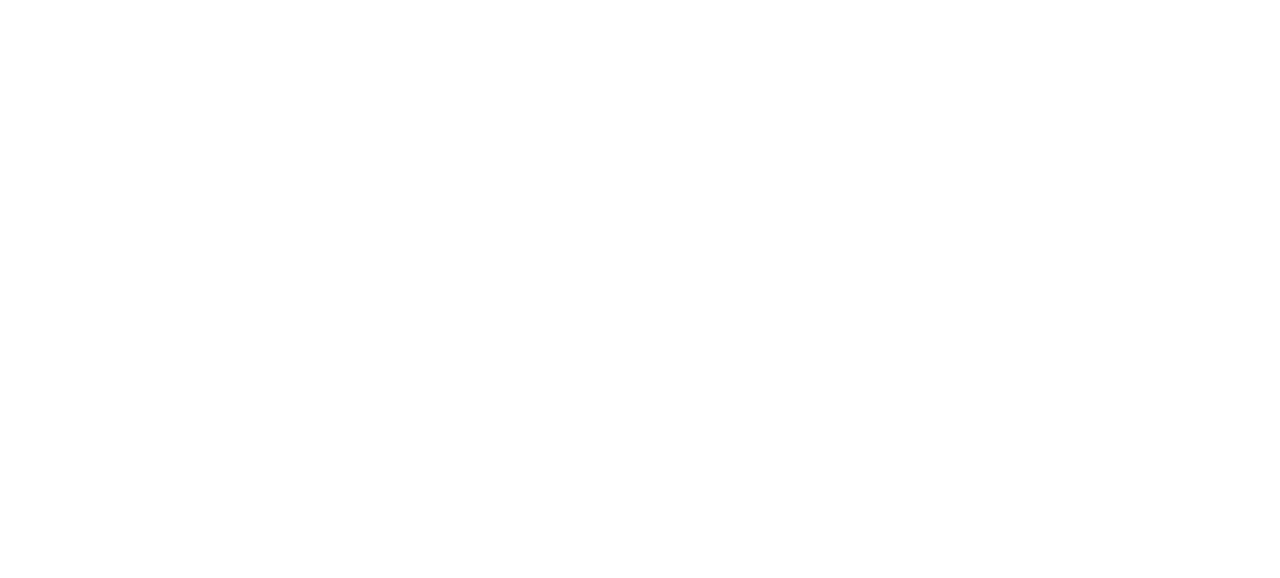
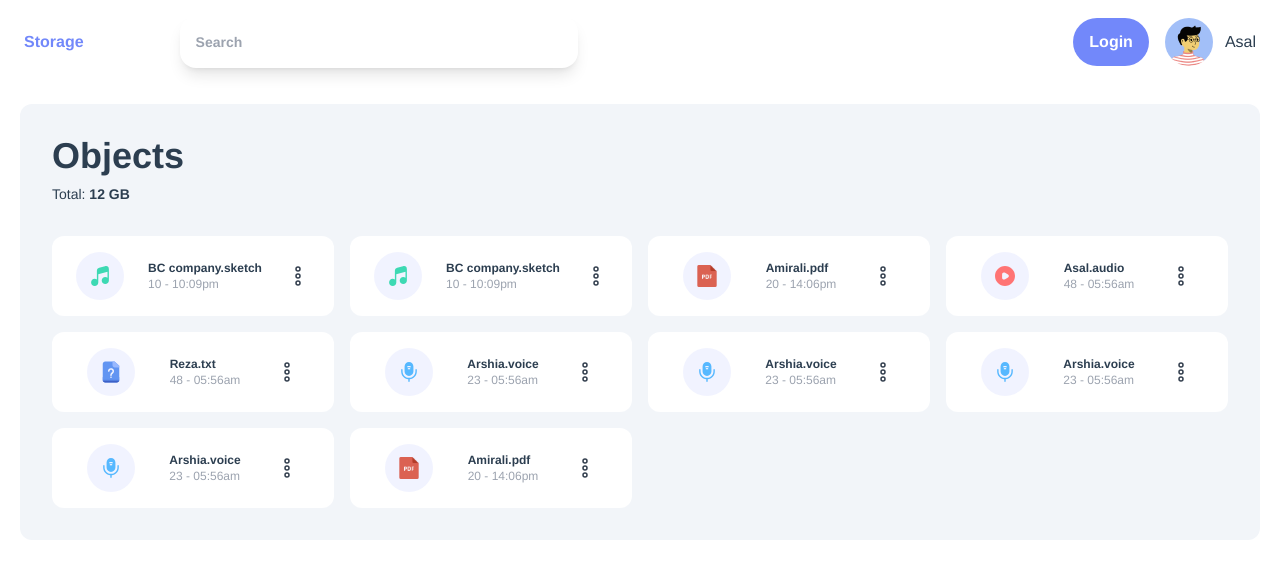
Before and after one commit to liAmirali/UIWeb-final-project-front, a Vue app: page / in a window 1280 px wide. Before the commit this address had no page. Shown: the top 578 px of the page. Built offline with nearby package versions, Linux system fonts and the light colour scheme.

Commit message:
Add objects page; Fix a bug in object card file addresses

```diff
--- a/src/components/modules/objects/ObjectCard.vue
+++ b/src/components/modules/objects/ObjectCard.vue
@@ -1,17 +1,17 @@
 <template>
   <div class="flex h-20 bg-white rounded-xl justify-evenly items-center">
     <div class="rounded-full bg-cornflower-blue-400/10 size-12 flex items-center justify-center">
-      <img v-if="fileType === 'music'" src="../../../assets/icons/File Types/Music.svg" alt="" />
-      <img v-if="fileType === 'others'" src="../../../assets/icons/File Types/Others.svg" alt="" />
-      <img v-if="fileType === 'voice'" src="../../../assets/icons/File Types/Voice.svg" alt="" />
-      <img v-if="fileType === 'pdf'" src="../../../assets/icons/File Types/PDF.svg" alt="" />
-      <img v-if="fileType === 'audio'" src="../../../assets/icons/File Types/Audio.svg" alt="" />
+      <img v-if="file.type === 'music'" src="../../../assets/icons/File Types/music.svg" alt="" />
+      <img v-if="file.type === 'others'" src="../../../assets/icons/File Types/Others.svg" alt="" />
+      <img v-if="file.type === 'voice'" src="../../../assets/icons/File Types/Voice.svg" alt="" />
+      <img v-if="file.type === 'pdf'" src="../../../assets/icons/File Types/PDF.svg" alt="" />
+      <img v-if="file.type === 'audio'" src="../../../assets/icons/File Types/Audio.svg" alt="" />
     </div>
 
     <div>
-      <p className="text-xs font-semibold">{{ fileName }}</p>
+      <p className="text-xs font-semibold">{{ file.name }}</p>
       <p class="text-gray-400 text-xs">
-        {{ fileSize + " - " + fileHour + " - " + fileDate }}
+        {{ file.size + " - " + file.created }}
       </p>
     </div>
 
--- /dev/null
+++ b/src/components/modules/objects/ObjectsPage.vue
@@ -0,0 +1,16 @@
+<template>
+  <the-header />
+  <object-container />
+</template>
+
+<script>
+import ObjectContainer from "./ObjectContainer.vue";
+import TheHeader from "./TheHeader.vue";
+
+export default {
+  name: "ObjectsPage",
+  components: { ObjectContainer, TheHeader },
+};
+</script>
+
+<style></style>
--- a/src/main.js
+++ b/src/main.js
@@ -6,11 +6,13 @@
 import LoginPage from "./components/modules/auth/LoginPage.vue";
 import RegisterPage from "./components/modules/auth/RegisterPage.vue";
 import VerifyEmail from "./components/modules/auth/VerifyEmail.vue";
+import ObjectsPage from "./components/modules/objects/ObjectsPage.vue"
 
 const routes = [
   { path: "/login", component: LoginPage },
   { path: "/register", component: RegisterPage },
   { path: "/verify", component: VerifyEmail },
+  { path: "", component: ObjectsPage },
 ];
 
 const router = createRouter({
```
